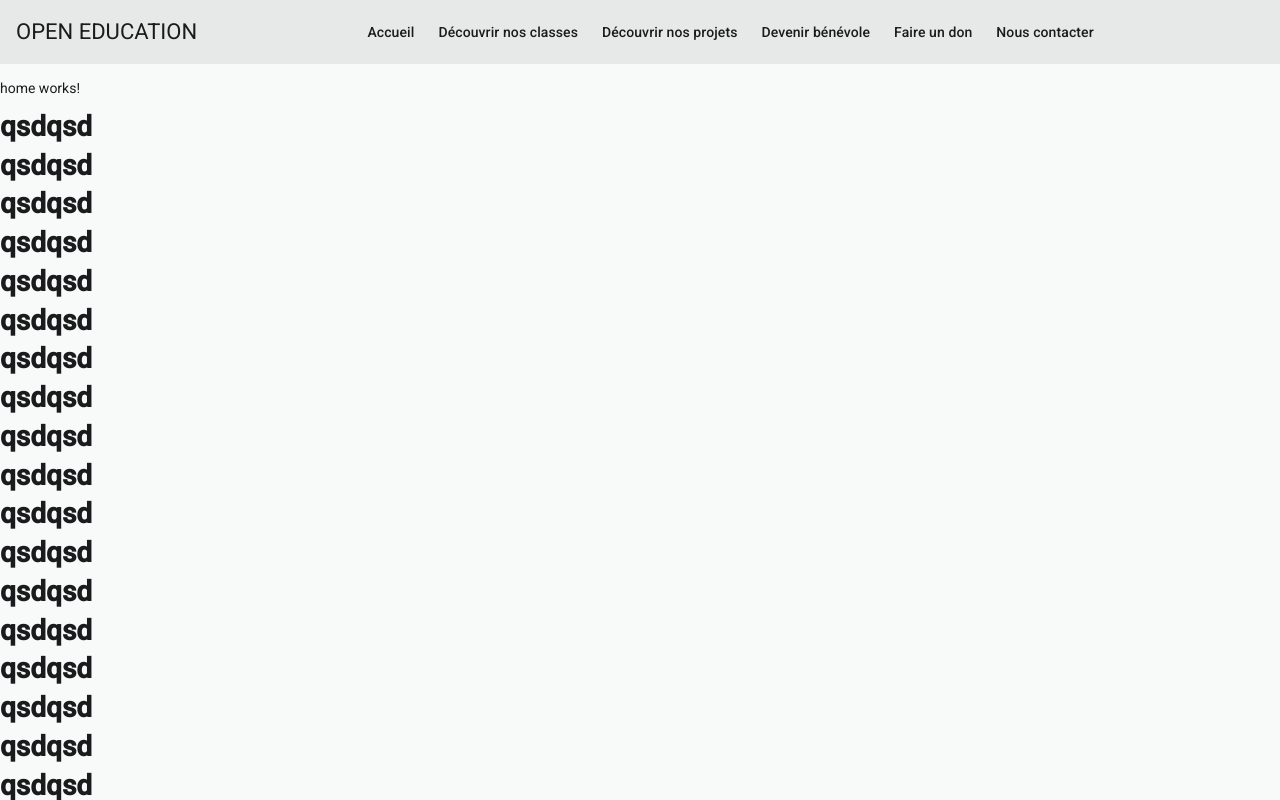
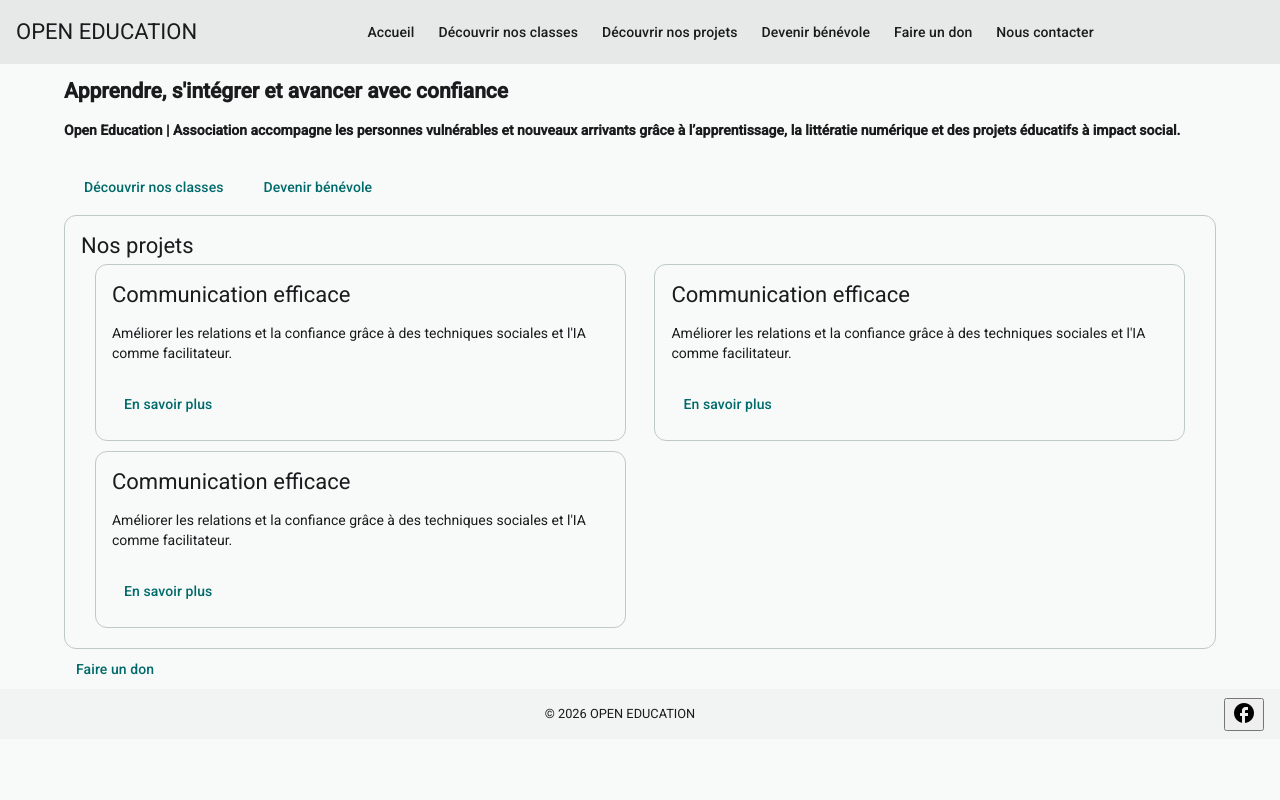
Before and after one commit to AntoineHazebrouck/open-education, an Angular app in the folder open-education-frontend/: page / in a window 1280 px wide. Built offline with nearby package versions, Linux system fonts and the light colour scheme.

Commit message:
section into + section nos projets

```diff
--- a/open-education-frontend/src/app/components/pages/home/home.css
+++ b/open-education-frontend/src/app/components/pages/home/home.css
@@ -0,0 +1,31 @@
+.content {
+  padding-left: 5%;
+  padding-right: 5%;
+}
+
+
+.row {
+  display: flex;
+  flex-direction: row;
+  align-items: center;
+  /* Vertical centering */
+  gap: 16px;
+  /* Space between items */
+  padding: 8px;
+}
+
+.projects-card {
+  /* max-width: 90%; */
+  margin-left: auto;
+  margin-right: auto;
+}
+
+.project-card {
+  width: 95%;
+  height: 95%;
+}
+
+mat-card-footer {
+  margin-top: auto;
+  padding: 16px;
+}
--- a/open-education-frontend/src/app/components/pages/home/home.html
+++ b/open-education-frontend/src/app/components/pages/home/home.html
@@ -1,28 +1,83 @@
-<p>home works!</p>
+<main class="content">
 
-<h1>qsdqsd</h1>
-<h1>qsdqsd</h1>
-<h1>qsdqsd</h1>
-<h1>qsdqsd</h1>
-<h1>qsdqsd</h1>
-<h1>qsdqsd</h1>
-<h1>qsdqsd</h1>
-<h1>qsdqsd</h1>
-<h1>qsdqsd</h1>
-<h1>qsdqsd</h1>
-<h1>qsdqsd</h1>
-<h1>qsdqsd</h1>
-<h1>qsdqsd</h1>
-<h1>qsdqsd</h1>
-<h1>qsdqsd</h1>
-<h1>qsdqsd</h1>
-<h1>qsdqsd</h1>
-<h1>qsdqsd</h1>
-<h1>qsdqsd</h1>
-<h1>qsdqsd</h1>
-<h1>qsdqsd</h1>
-<h1>qsdqsd</h1>
-<h1>qsdqsd</h1>
-<h1>qsdqsd</h1>
+	<section>
+		<h1>Apprendre, s'intégrer et avancer avec confiance</h1>
 
-<button mat-button (click)="onClick()">Faire un don</button>
+		<h4>
+			Open Education | Association accompagne les personnes vulnérables et nouveaux
+			arrivants grâce à l’apprentissage, la littératie numérique et des projets éducatifs à impact
+			social.
+		</h4>
+
+		<div class="row">
+			<button mat-button routerLink="/classes">Découvrir nos classes</button>
+			<button mat-button routerLink="/volunteer">Devenir bénévole</button>
+		</div>
+
+	</section>
+
+	<mat-card class="projects-card" appearance="outlined">
+		<mat-card-header>
+			<mat-card-title>Nos projets</mat-card-title>
+		</mat-card-header>
+		<mat-card-content>
+
+			<mat-grid-list cols="2" rowHeight="3:1">
+				<mat-grid-tile>
+					<mat-card class="project-card" appearance="outlined">
+						<mat-card-header>
+							<mat-card-title>Communication efficace</mat-card-title>
+						</mat-card-header>
+						<mat-card-content>
+							<p>
+								Améliorer les relations et la confiance grâce à des techniques sociales et l'IA comme
+								facilitateur.
+							</p>
+						</mat-card-content>
+						<mat-card-footer class="example-card-footer">
+							<button mat-button>En savoir plus</button>
+						</mat-card-footer>
+					</mat-card>
+				</mat-grid-tile>
+				<mat-grid-tile>
+					<mat-card class="project-card" appearance="outlined">
+						<mat-card-header>
+							<mat-card-title>Communication efficace</mat-card-title>
+						</mat-card-header>
+						<mat-card-content>
+							<p>
+								Améliorer les relations et la confiance grâce à des techniques sociales et l'IA comme
+								facilitateur.
+							</p>
+						</mat-card-content>
+						<mat-card-footer class="example-card-footer">
+							<button mat-button>En savoir plus</button>
+						</mat-card-footer>
+					</mat-card>
+				</mat-grid-tile>
+				<mat-grid-tile>
+					<mat-card class="project-card" appearance="outlined">
+						<mat-card-header>
+							<mat-card-title>Communication efficace</mat-card-title>
+						</mat-card-header>
+						<mat-card-content>
+							<p>
+								Améliorer les relations et la confiance grâce à des techniques sociales et l'IA comme
+								facilitateur.
+							</p>
+						</mat-card-content>
+						<mat-card-footer class="example-card-footer">
+							<button mat-button>En savoir plus</button>
+						</mat-card-footer>
+					</mat-card>
+				</mat-grid-tile>
+			</mat-grid-list>
+
+
+		</mat-card-content>
+	</mat-card>
+
+	<!-- Nos classes (pas de mat-card autour) -->
+
+	<button mat-button (click)="onClick()">Faire un don</button>
+</main>
--- a/open-education-frontend/src/app/components/pages/home/home.ts
+++ b/open-education-frontend/src/app/components/pages/home/home.ts
@@ -1,9 +1,11 @@
 import { Component } from '@angular/core';
 import { MatButtonModule } from '@angular/material/button';
+import { MatCardModule } from '@angular/material/card';
+import { MatGridListModule } from '@angular/material/grid-list';
 
 @Component({
   selector: 'app-home',
-  imports: [MatButtonModule],
+  imports: [MatCardModule, MatButtonModule, MatGridListModule],
   templateUrl: './home.html',
   styleUrl: './home.css',
 })
```
